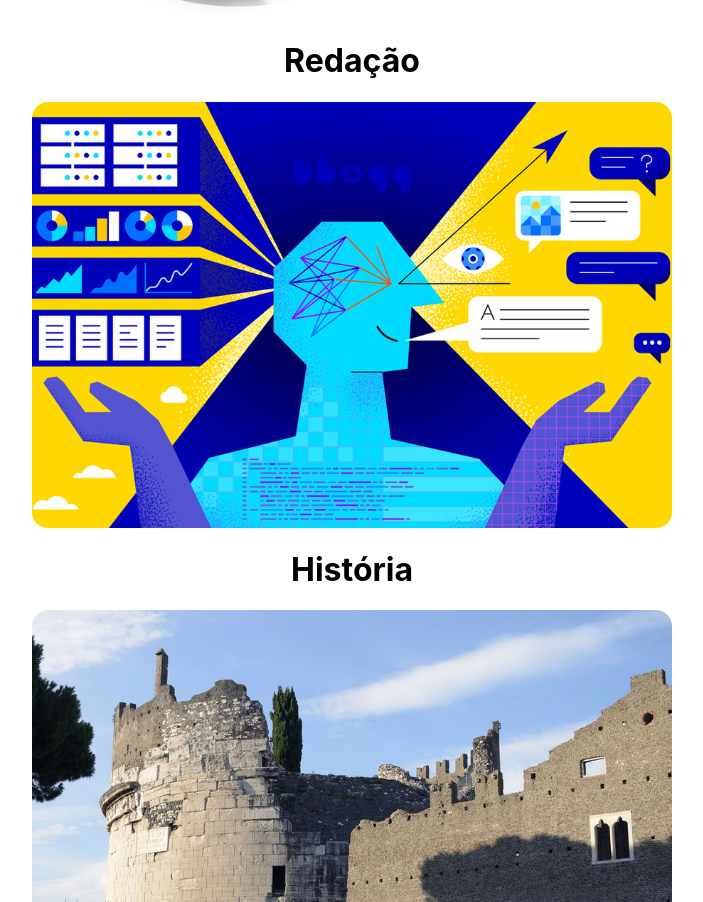
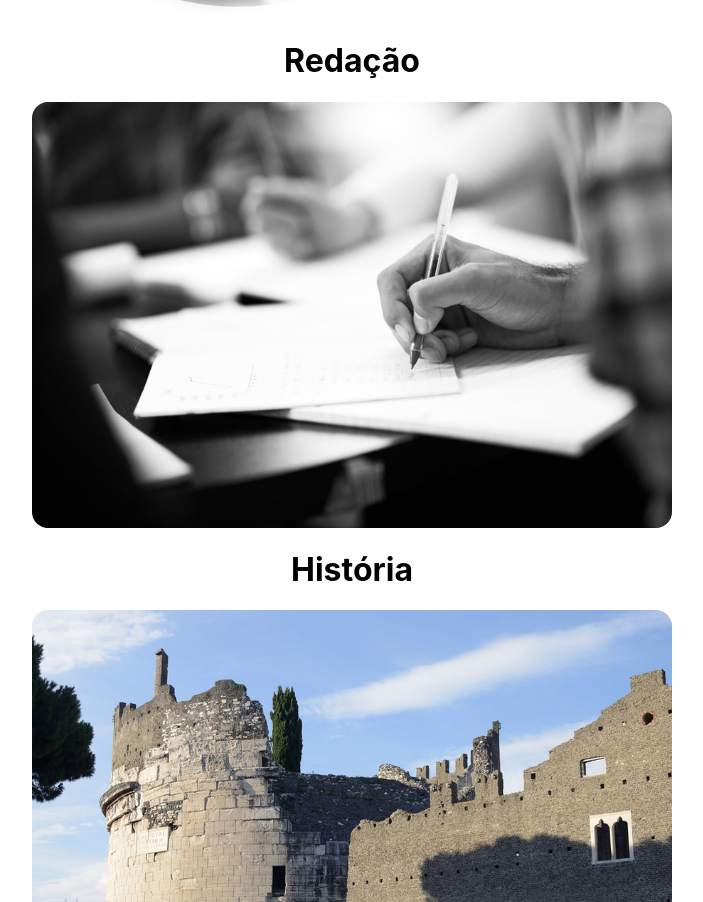
Before and after one commit to Naders-SOFT/plataforma-explicaaso, a React (Create React App) app in the folder client/explicaaso/: page / in a window 1280 px wide. Shown: the part 2613-3515 px from the top of the page, without its empty margins (288-991 px from the left). Built offline with nearby package versions, Linux system fonts and the light colour scheme.

Commit message:
salvar antes do merge

```diff
--- a/client/explicaaso/src/components/ContainerMateria/index.js
+++ b/client/explicaaso/src/components/ContainerMateria/index.js
@@ -21,6 +21,12 @@ const Materias = styled.ul`
     align-items: center;
     justify-content: center;
     margin: 0px;
+
+    @media (min-width: 350px) {
+        {
+            display:grid;
+        }
+    }
 `
 
 function ContainerMateria(props) {
@@ -31,7 +37,7 @@ function ContainerMateria(props) {
             <CardMateria imgSrc={imgFisica} materia='Física'></CardMateria>
             <CardMateria imgSrc={imgBiologia} materia='Biologia'></CardMateria>
             <CardMateria imgSrc={imgGeografia} materia='Geografia'></CardMateria>
-            <CardMateria imgSrc={imgMatematica} materia='Redação'></CardMateria>
+            <CardMateria imgSrc={imgRedacao} materia='Redação'></CardMateria>
             <CardMateria imgSrc={imgHistoria} materia='História'></CardMateria>
             <CardMateria imgSrc={imgLiteratura} materia='Literatura'></CardMateria>
         </Materias>
```
